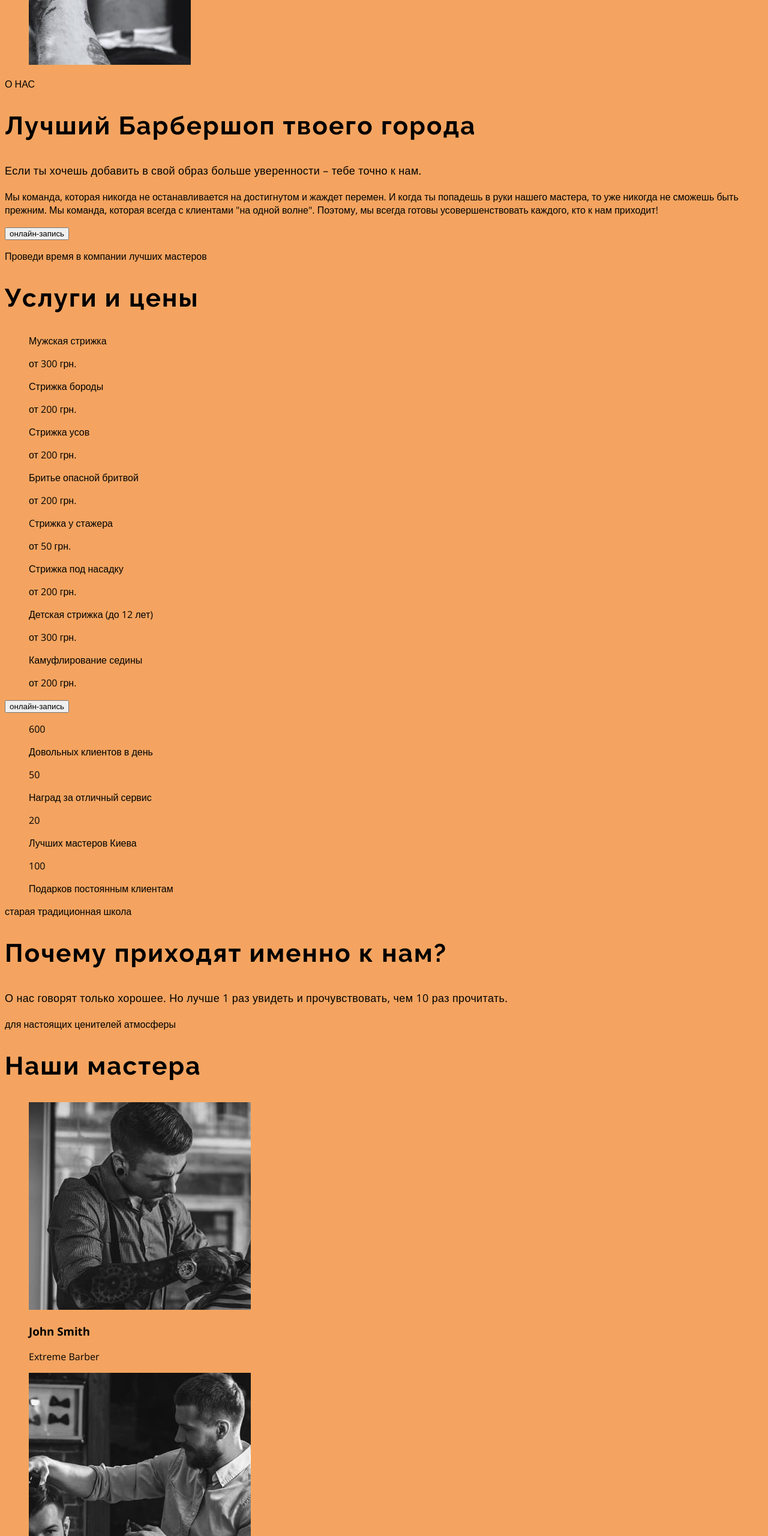
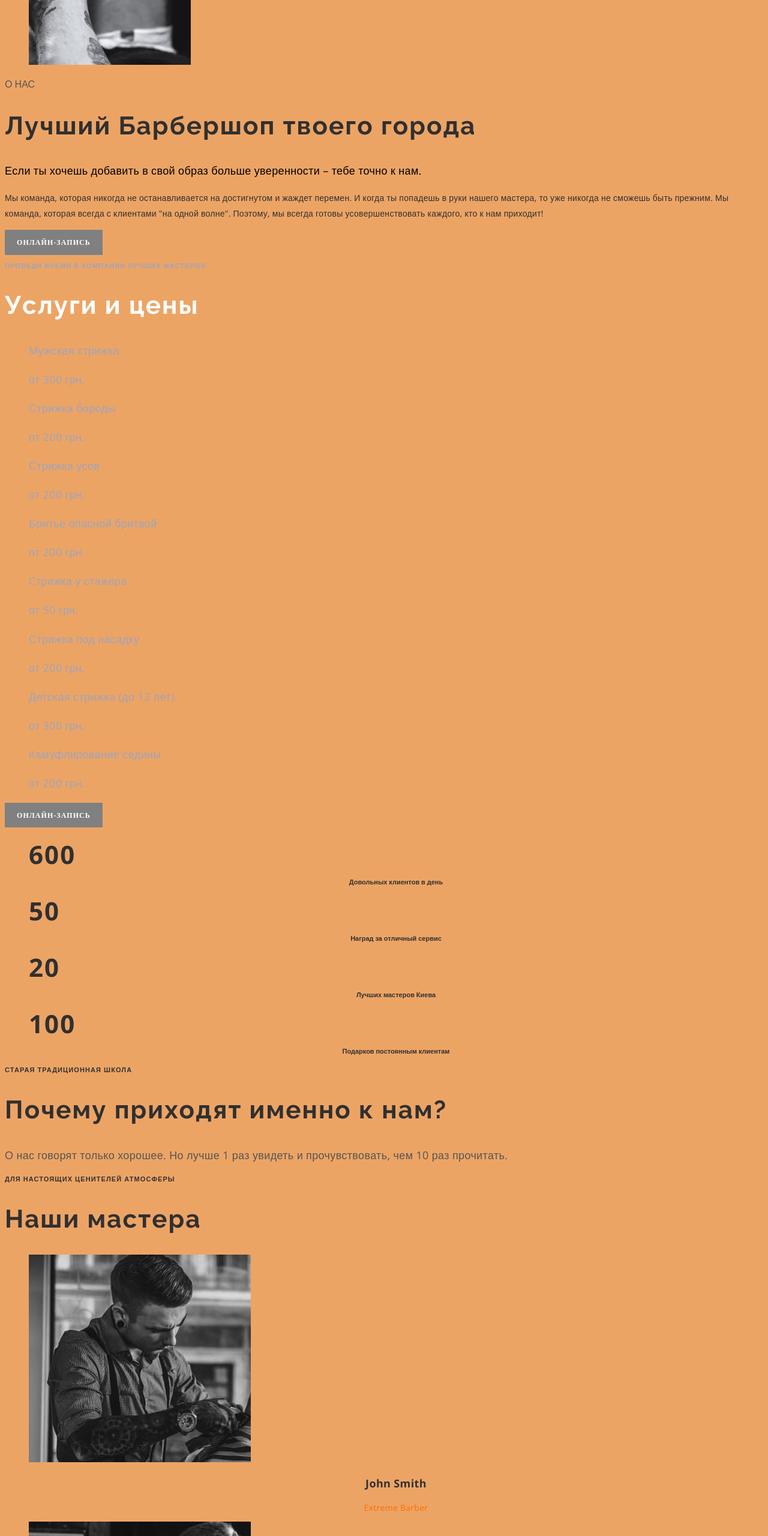
Before and after one commit to evglitik/Barber_Shop_itsMentor, a plain HTML site: page index.html in a window 1280 px wide. Shown: the part 1400-3960 px from the top of the page at 60% size. Drawn offline with nearby package versions, Linux system fonts and the light colour scheme.

Commit message:
сделал второй модуль

```diff
--- a/css/styles.css
+++ b/css/styles.css
@@ -1,6 +1,6 @@
 body {
     font-family: "Open Sans", sans-serif;
-    background-color: sandybrown; /* времено */
+    background-color: rgb(236, 164, 101); /* времено */
 }
 
 /* -----------ПЕРЕМЕННЫЕ------------- */
@@ -106,12 +106,12 @@ body {
 
 .herro-title {
     font-family: Raleway;
-font-weight: 700;
-font-size: 72px;
-line-height: 1.18;
-letter-spacing: 0.05em;
+    font-weight: 700;
+    font-size: 72px;
+    line-height: 1.18;
+    letter-spacing: 0.05em;
 
-color: var(--text-color-light-title);
+    color: var(--text-color-light-title);
 }
 
 .herro-sub-title {
@@ -124,3 +124,207 @@ color: var(--text-color-light-title);
 } */
 
 /* ------------------О НАС---------------- */
+
+.about-suo-text {
+    color: var(--text-dark-text);
+}
+
+.about-title {
+    color: var(--text-dark-title);
+}
+
+.abaut-us-text {
+    font-size: 14px;
+    line-height: 1.86;
+    letter-spacing: 0.02em;
+
+    color: var(--text-dark-title);
+}
+
+.about-btn {
+    /*Будет переделыватся*/
+    font-family: Open Sans;
+    font-weight: 600;
+    font-size: 12px;
+    line-height: 1.33px;
+    letter-spacing: 0.09em;
+    text-transform: uppercase;
+
+    color: var(--text-color-nav);
+    background-color: gray;
+
+    border: none;
+    cursor: pointer;
+
+    padding: 20px 20px;
+}
+
+/* -----------------ПРАЙС---------------- */
+.price-text {
+    font-weight: 600;
+    font-size: 11px;
+    line-height: 1.36;
+    letter-spacing: 0.1em;
+    text-transform: uppercase;
+
+    color: var(--text-color-light-text);
+}
+
+.price-title {
+    color: var(--text-color-light-title);
+}
+
+.price-service,
+.price-num {
+    font-size: 18px;
+    line-height: 1.67;
+    letter-spacing: 0.02em;
+
+    color: var(--text-color-light-text);
+}
+
+.price-btn {
+    /*Будет переделыватся*/
+    font-family: Open Sans;
+    font-weight: 600;
+    font-size: 12px;
+    line-height: 1.33px;
+    letter-spacing: 0.09em;
+    text-transform: uppercase;
+
+    color: var(--text-color-nav);
+    background-color: gray;
+
+    border: none;
+    cursor: pointer;
+
+    padding: 20px 20px;
+}
+
+/* -------------------ПОЧЕМУ МЫ?--------------- */
+.argument-num {
+    font-weight: 700;
+    font-size: 42px;
+    line-height: 1.36;
+    text-align: center;
+    letter-spacing: 0.05em;
+
+    color: var(--text-dark-title);
+}
+
+.argument-text {
+    font-weight: 600;
+    font-size: 11px;
+    line-height: 1.36;
+    text-align: center;
+
+    color: var(--text-dark-title);
+}
+
+.argument-sup-text,
+.masters-sup-text,
+.galery-text {
+    font-weight: 600;
+    font-size: 11px;
+    line-height: 1.36;
+    letter-spacing: 0.1em;
+    text-transform: uppercase;
+
+    color: var(--text-dark-title);
+}
+
+.argument-title {
+    color: var(--text-dark-title);
+}
+
+.argument-sub-text {
+    color: var(--text-dark-text);
+}
+
+/* -----------------МАСТЕРА------------ */
+.masters-title {
+    color: var(--text-dark-title);
+}
+
+.master-name {
+    font-size: 18px;
+    line-height: 1.38;
+    text-align: center;
+    letter-spacing: 0.02em;
+
+    color: var(--text-dark-title);
+}
+
+.master-prof {
+    font-size: 14px;
+    line-height: 1.36;
+    text-align: center;
+    letter-spacing: 0.02em;
+
+    color: var(--akcent);
+}
+
+/* -----------------FOOTER------------- */
+.adress-tell,
+.adress-text,
+.adress-mail {
+    font-style: normal;
+    font-size: 18px;
+    line-height: 1.67;
+    letter-spacing: 0.02em;
+
+    color: var(--text-color-light-text);
+}
+
+.adress-mail {
+    text-decoration: underline;
+}
+
+.time-work {
+    font-weight: 600;
+    font-size: 11px;
+    line-height: 1.36;
+    letter-spacing: 0.1em;
+    text-transform: uppercase;
+
+    color: var(--text-color-light-title);
+}
+
+.day-work {
+    font-size: 18px;
+    line-height: 1.67;
+    letter-spacing: 0.02em;
+
+    color: var(--text-color-light-text);
+}
+
+.copirate {
+    font-weight: 600;
+    font-size: 11px;
+    line-height: 1.36;
+    letter-spacing: 0.2em;
+
+    color: var(--text-color-light-text);
+}
+
+.footer-social-link {
+    font-weight: 600;
+    font-size: 11px;
+    line-height: 1.36px;
+    letter-spacing: 0.2em;
+
+    color: var(--text-social-link);
+}
+/* -----------------Скрытый заголовок-------------- */
+.galery-title {
+    position: absolute;
+    white-space: nowrap;
+    width: 1px;
+    height: 1px;
+    overflow: hidden;
+    border: 0;
+    padding: 0;
+    clip: rect(0 0 0 0);
+    clip-path: inset(50%);
+    margin: -1px;
+}
```
